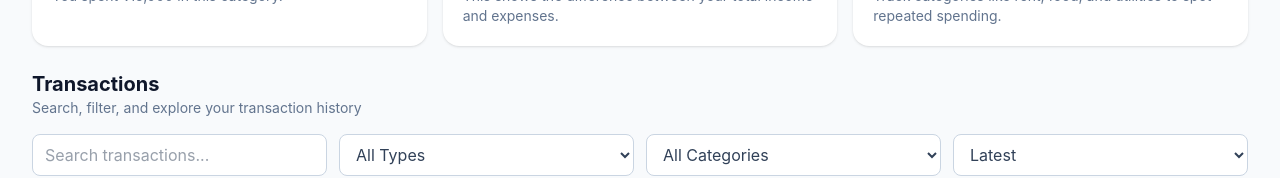
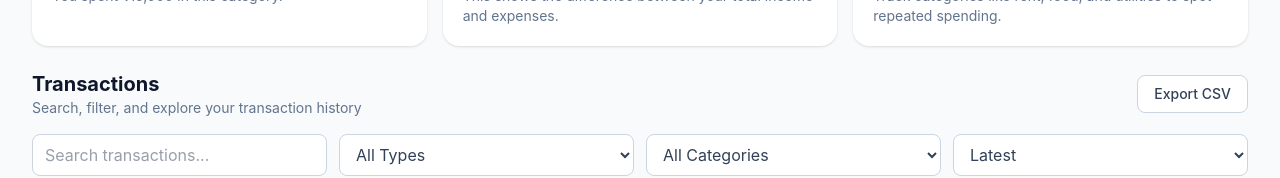
Before and after one commit to vasantharatnam/zorvyn-assignment, a React (Vite) app in the folder finance-dashboard/: page / in a window 1280 px wide. Shown: the part 766-944 px from the top of the page. Built offline with nearby package versions, Linux system fonts and the light colour scheme.

Commit message:
added export functionality

```diff
--- a/finance-dashboard/src/sections/TransactionsSection.jsx
+++ b/finance-dashboard/src/sections/TransactionsSection.jsx
@@ -2,6 +2,7 @@ import { useSelector } from 'react-redux'
 import FiltersBar from '../components/FiltersBar'
 import TransactionTable from '../components/TransactionTable'
 import EmptyState from '../components/EmptyState'
+import { exportTransactionsToCsv } from '../utils/exportToCsv'
 import { filterAndSortTransactions } from '../utils/filterTransactions'
 
 function TransactionsSection() {
@@ -34,11 +35,26 @@ function TransactionsSection() {
            </p>
         </div>
 
-        {role === 'admin' ? (
-          <button className="rounded-lg bg-slate-900 px-4 py-2 text-sm font-medium text-white dark:bg-white dark:text-slate-900">
-            Add Transaction
-          </button>
-        ) : null}
+        <div className="flex items-center gap-2">
+          <button
+           onClick={() =>
+             exportTransactionsToCsv(
+             filteredTransactions,
+          `transactions-${new Date().toISOString().split('T')[0]}.csv`
+         )
+         }
+            disabled={filteredTransactions.length === 0}
+           className="rounded-lg border border-slate-300 bg-white px-4 py-2 text-sm font-medium text-slate-700 disabled:cursor-not-allowed disabled:opacity-50 dark:border-slate-700 dark:bg-slate-900 dark:text-slate-200"
+          >
+          Export CSV
+         </button>
+
+         {role === 'admin' ? (
+           <button className="rounded-lg bg-slate-900 px-4 py-2 text-sm font-medium text-white dark:bg-white dark:text-slate-900">
+             Add Transaction
+           </button>
+         ) : null}
+         </div>
       </div>
 
       <FiltersBar categories={categories} />
--- /dev/null
+++ b/finance-dashboard/src/utils/exportToCsv.js
@@ -0,0 +1,30 @@
+
+export function exportTransactionsToCsv(transactions , filename = 'transactions.csv') {
+       if(!transactions || transactions.length === 0) {
+         return;
+       }
+
+       const headers = ['ID', 'Title', 'Amount', 'Category' , 'Type' , 'Date']
+
+       const rows = transactions.map((item) => [
+            item.id,
+            item.title,
+            item.amount,
+            item.category,
+            item.type,
+            item.date
+       ])
+
+       const csvContent = [headers.join(','), ...rows.map(row => row.join(','))].join('\n');
+       const blob = new Blob([csvContent], { type: 'text/csv;charset=utf-8;' })
+       const url = URL.createObjectURL(blob)
+
+       const link = document.createElement('a')
+       link.href = url
+       link.setAttribute('download', filename)
+       document.body.appendChild(link)
+       link.click()
+       document.body.removeChild(link)
+
+       URL.revokeObjectURL(url)
+}
```
